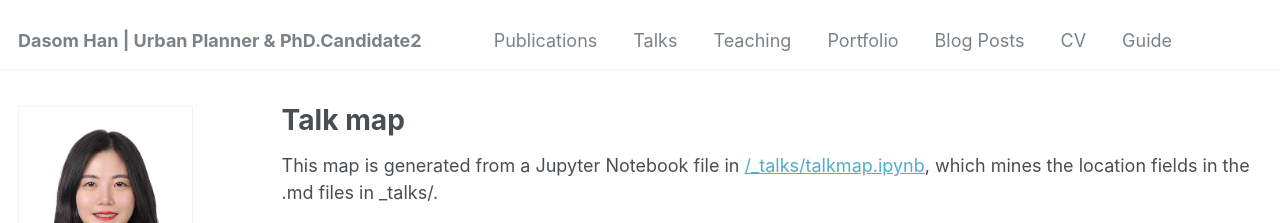
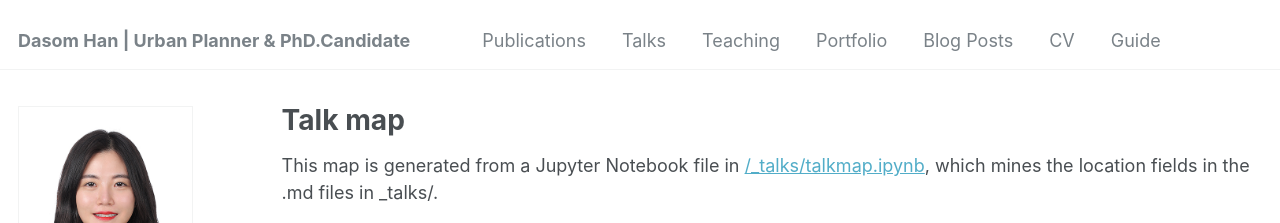
Before and after one commit to dasomh/dasomh.github.io, a Jekyll site: the page built from _pages/talkmap.html, in a window 1280 px wide. Shown: the top 223 px of the page. Built offline with Jekyll 4.4.1, drawn with Linux system fonts in a browser that asks for light colours; nearby versions of some CDN libraries; some web fonts are replaced.

Commit message:
Update _config.yml

```diff
--- a/_config.yml
+++ b/_config.yml
@@ -8,7 +8,7 @@
 
 # Basic Site Settings
 locale                   : "en-US"
-title                    : "Dasom Han | Urban Planner & PhD.Candidate2"
+title                    : "Dasom Han | Urban Planner & PhD.Candidate"
 title_separator          : "-"
 name                     : &name "Dasom Han"
 description              : &description "personal description"
```
